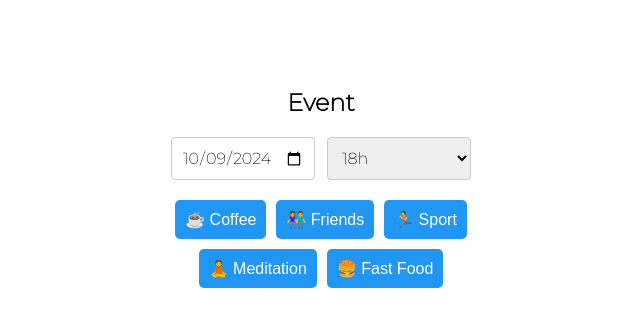
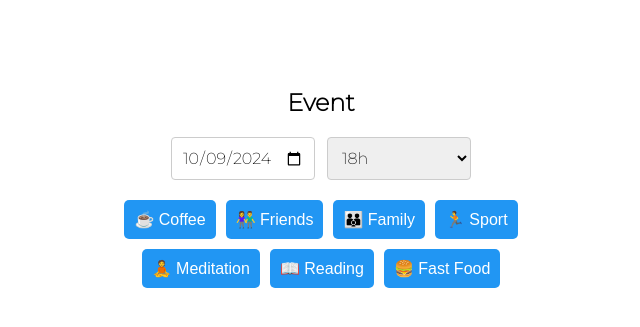
Before and after one commit to louisguichard/life-pulse, a Flask app: page /events in a window 1280 px wide. Shown: the part 202-529 px from the top of the page, without its empty margins (319-959 px from the left). Run offline with Flask 3, Linux system fonts and the light colour scheme.

Commit message:
feat: add family and reading events

```diff
--- a/templates/events.html
+++ b/templates/events.html
@@ -8,8 +8,10 @@
     <div class="button-grid">
         <button type="submit" name="event" value="Coffee" class="custom-button">☕ Coffee</button>
         <button type="submit" name="event" value="Friends" class="custom-button">👫 Friends</button>
+        <button type="submit" name="event" value="Friends" class="custom-button">👪 Family</button>
         <button type="submit" name="event" value="Sport" class="custom-button">🏃 Sport</button>
         <button type="submit" name="event" value="Meditation" class="custom-button">🧘 Meditation</button>
+        <button type="submit" name="event" value="Fast Food" class="custom-button">📖 Reading</button>
         <button type="submit" name="event" value="Fast Food" class="custom-button">🍔 Fast Food</button>
     </div>
 {% endblock %}
```
